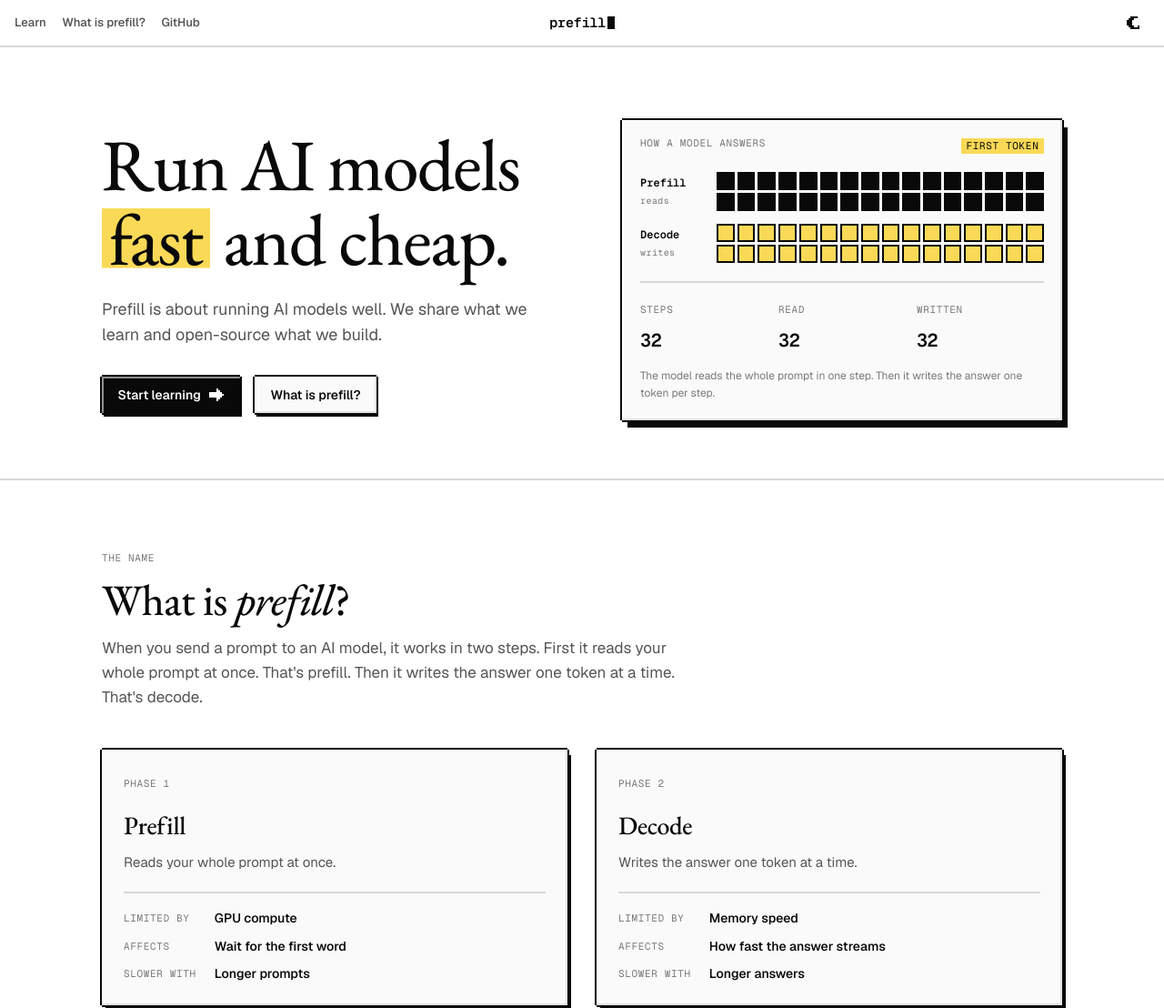
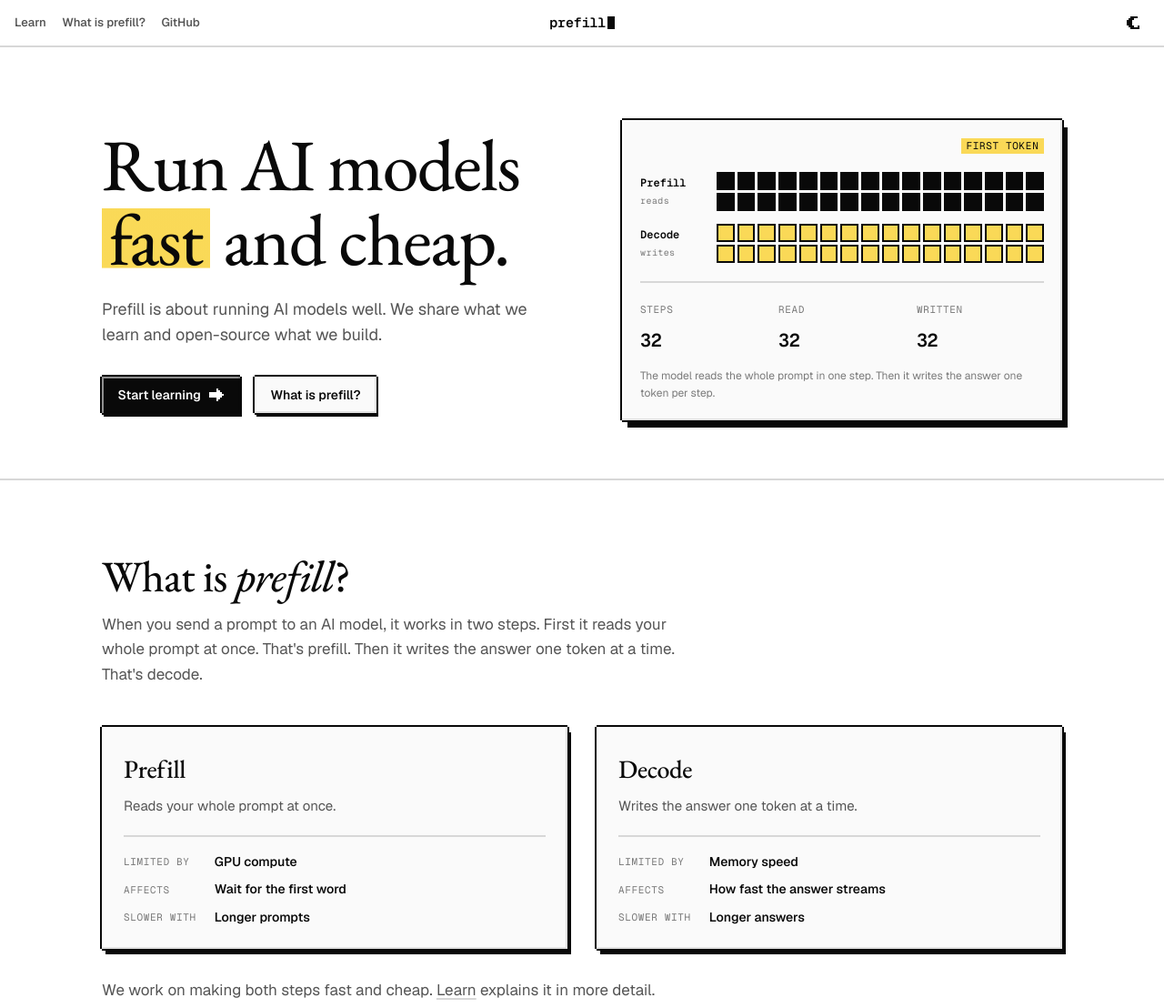
Before and after one commit to sahil0x01/prefill-home, a website: page public/index.html in a window 1280 px wide. Shown: the top 1108 px of the page at 91% size. Drawn offline with Linux system fonts and the light colour scheme.

Commit message:
Remove section eyebrow labels

```diff
--- a/public/index.html
+++ b/public/index.html
@@ -57,7 +57,6 @@
 
           <figure class="timeline pixel" id="timeline" aria-label="Animation: the model reads the whole prompt in one step, then writes the answer one token per step.">
             <div class="timeline__head">
-              <span class="label">How a model answers</span>
               <span class="label flag" id="ttft" hidden>First token</span>
             </div>
             <div class="lane lane--prefill">
@@ -82,7 +81,6 @@
       <section class="section" id="why">
         <div class="wrap">
           <div class="section__head">
-            <span class="label">The name</span>
             <h2 class="h2">What is <em>prefill</em>?</h2>
             <p>
               When you send a prompt to an AI model, it works in two steps.
@@ -93,7 +91,6 @@
 
           <div class="phases">
             <article class="phase pixel">
-              <span class="label">Phase 1</span>
               <h3>Prefill</h3>
               <p>Reads your whole prompt at once.</p>
               <dl>
@@ -103,7 +100,6 @@
               </dl>
             </article>
             <article class="phase pixel">
-              <span class="label">Phase 2</span>
               <h3>Decode</h3>
               <p>Writes the answer one token at a time.</p>
               <dl>
@@ -124,7 +120,6 @@
       <section class="section" id="work">
         <div class="wrap">
           <div class="section__head">
-            <span class="label">Projects</span>
             <h2 class="h2">What we've built.</h2>
           </div>
           <ol class="projects">
@@ -156,7 +151,6 @@
       <section class="section" id="how">
         <div class="wrap">
           <div class="section__head">
-            <span class="label">How we work</span>
             <h2 class="h2">Open and simple.</h2>
           </div>
           <div class="principles">
--- a/public/styles.css
+++ b/public/styles.css
@@ -175,7 +175,7 @@ svg { image-rendering: pixelated; }
 
 /* ── request timeline (hero figure) ───────────────────── */
 .timeline { margin: 0; padding: 1.25rem; background: var(--surface); --drop: 6px; }
-.timeline__head { display: flex; justify-content: space-between; gap: 1rem; margin-bottom: 1.25rem; flex-wrap: wrap; }
+.timeline__head { display: flex; justify-content: flex-end; gap: 1rem; margin-bottom: 1.25rem; flex-wrap: wrap; }
 .lane { display: grid; grid-template-columns: 4.5rem 1fr; gap: 0.75rem; align-items: center; margin-bottom: 0.9rem; }
 .lane__name { font-family: var(--font-mono); font-size: 0.75rem; font-weight: 600; }
 .lane__name small { display: block; white-space: nowrap; font-weight: 400; color: var(--fg-subtle); font-size: 0.625rem; letter-spacing: 0.04em; margin-top: 0.15rem; }
@@ -215,7 +215,7 @@ svg { image-rendering: pixelated; }
 .phases { display: grid; gap: 1.5rem; }
 @media (min-width: 760px) { .phases { grid-template-columns: 1fr 1fr; gap: 2rem; } }
 .phase { padding: 1.5rem; background: var(--surface); --drop: 4px; }
-.phase h3 { font-family: var(--font-serif); font-weight: 500; font-size: 1.75rem; margin: 0.8rem 0 0.4rem; letter-spacing: -0.01em; }
+.phase h3 { font-family: var(--font-serif); font-weight: 500; font-size: 1.75rem; margin: 0 0 0.4rem; letter-spacing: -0.01em; }
 .phase p { margin: 0 0 1.25rem; color: var(--fg-muted); }
 .phase dl { display: grid; grid-template-columns: auto 1fr; gap: 0.5rem 1.25rem; margin: 0; padding-top: 1rem; border-top: var(--px) solid var(--border); font-size: 0.875rem; }
 .phase dt { font-family: var(--font-mono); font-size: 0.6875rem; text-transform: uppercase; letter-spacing: 0.06em; color: var(--fg-subtle); padding-top: 0.2rem; }
```
Also changed, not shown: public/404.html (+0 -1 lines).
